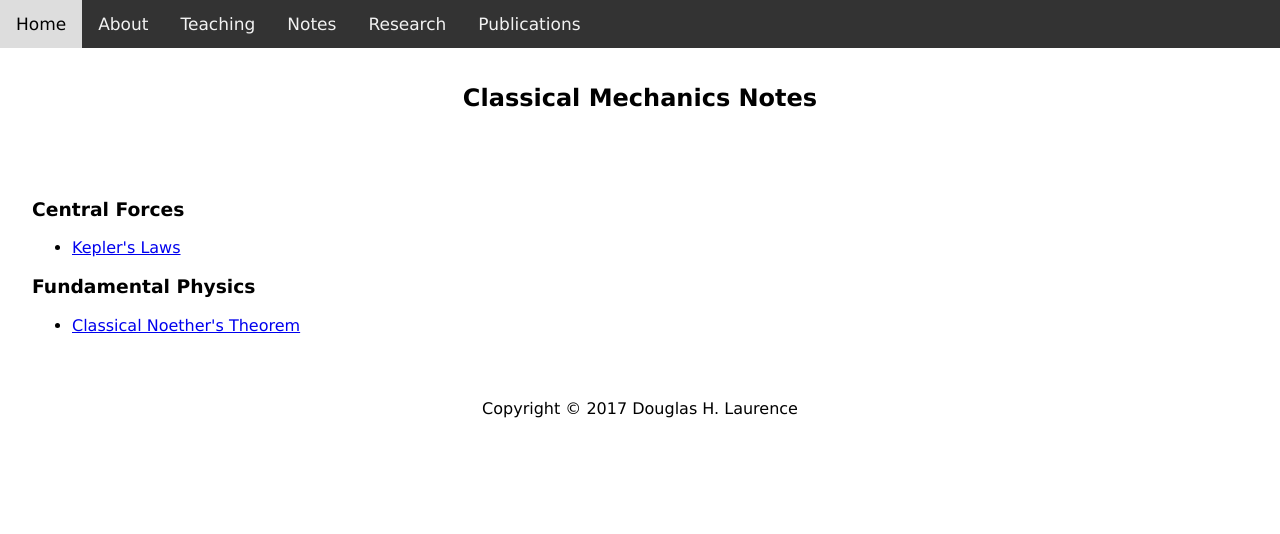
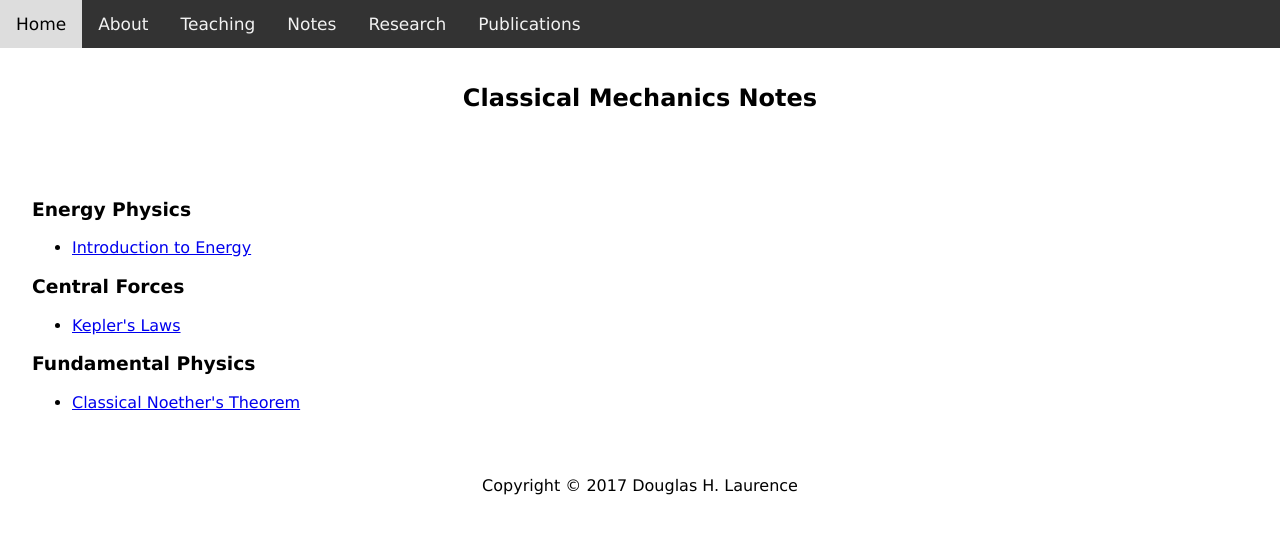
Before and after one commit to dhlaurence/dhlaurence.github.io, a Jekyll site: the page built from notes/classicalmechanics.html, in a window 1280 px wide. Shown: the top 534 px of the page. Built offline with Jekyll 4.4.1, drawn with Linux system fonts in a browser that asks for light colours.

Commit message:
Update classicalmechanics.html

```diff
--- a/notes/classicalmechanics.html
+++ b/notes/classicalmechanics.html
@@ -8,6 +8,11 @@ title: Classical Mechanics Notes
 </header>
 
 <article>
+  <h3>Energy Physics</h3>
+  <ul>
+    <li><a target="_blank" href="http://www.blazartheory.com/files/Introduction_to_Energy.pdf">Introduction to Energy</a></li>
+  </ul>
+
   <h3>Central Forces</h3>
   <ul>
     <li><a target="_blank" href="http://www.blazartheory.com/files/Keplers_Laws.pdf">Kepler's Laws</a></li>
```
